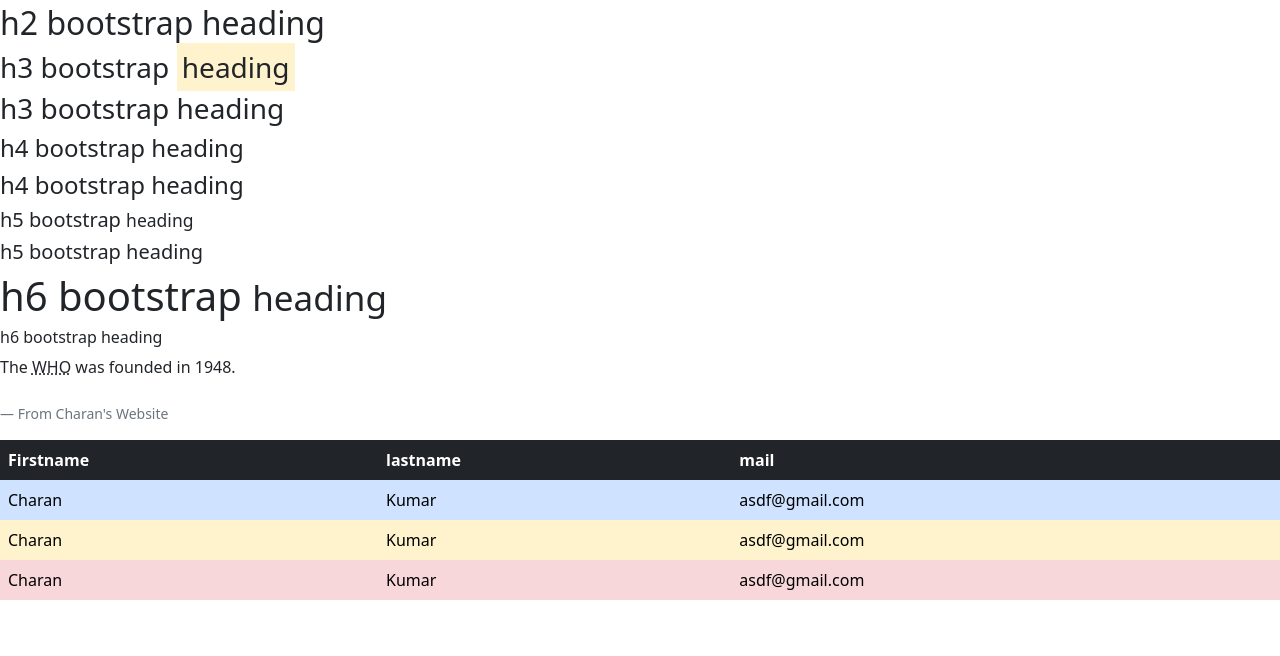
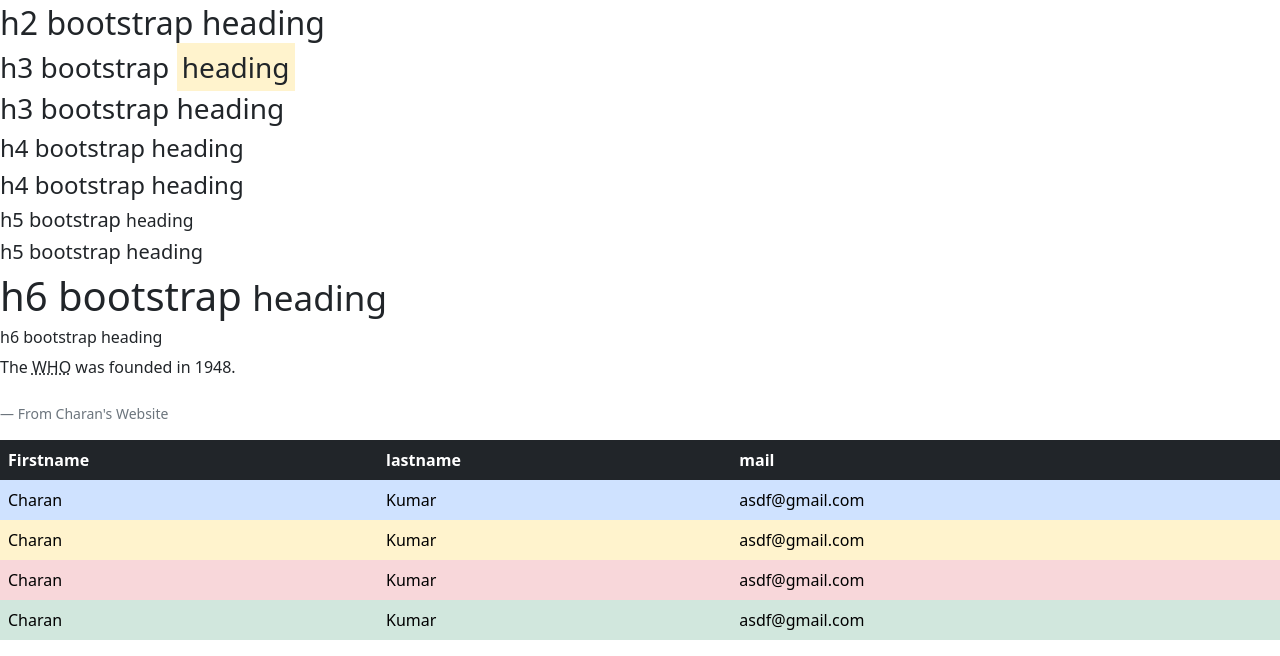
Before and after one commit to Charan-2908/Bootstrap, a website: page containers.html in a window 1280 px wide. Shown: the part 708-1364 px from the top of the page. Before the commit the page ends 1324 px from the top, so only its background shows below. Drawn offline with nearby package versions, Linux system fonts and the light colour scheme.

Commit message:
Day upadte

```diff
--- a/containers.html
+++ b/containers.html
@@ -73,6 +73,11 @@
                 <td>Kumar</td>
                 <td>asdf@gmail.com</td>
             </tr>
+            <tr class="table-success">
+                <td>Charan</td>
+                <td>Kumar</td>
+                <td>asdf@gmail.com</td>
+            </tr>
         </tbody>
     </table>
 
```
